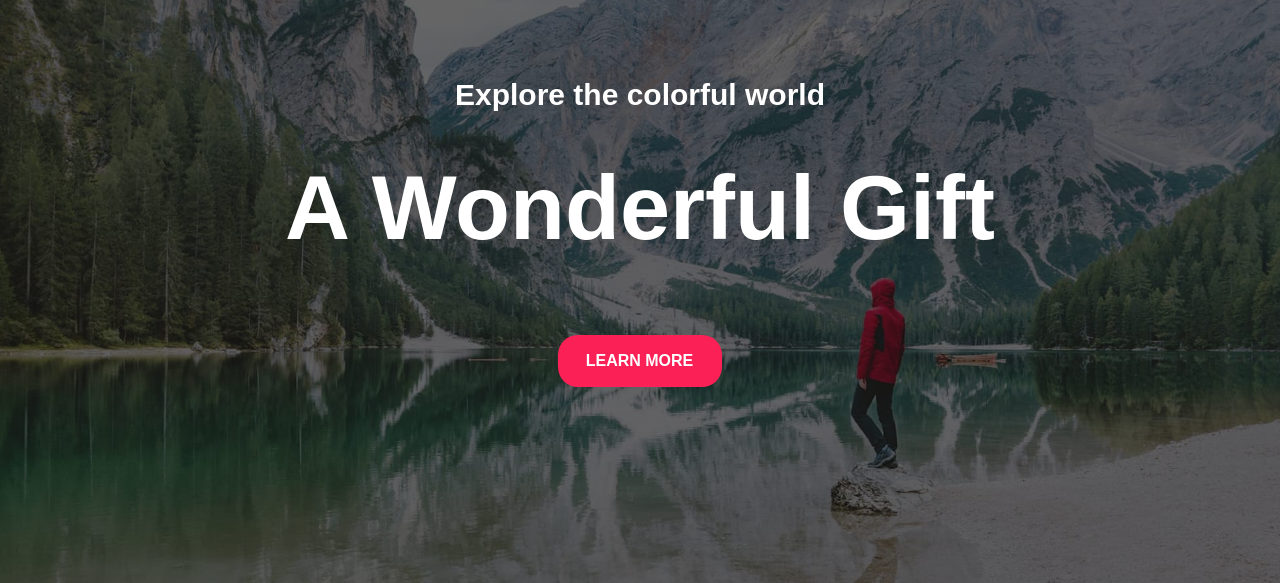
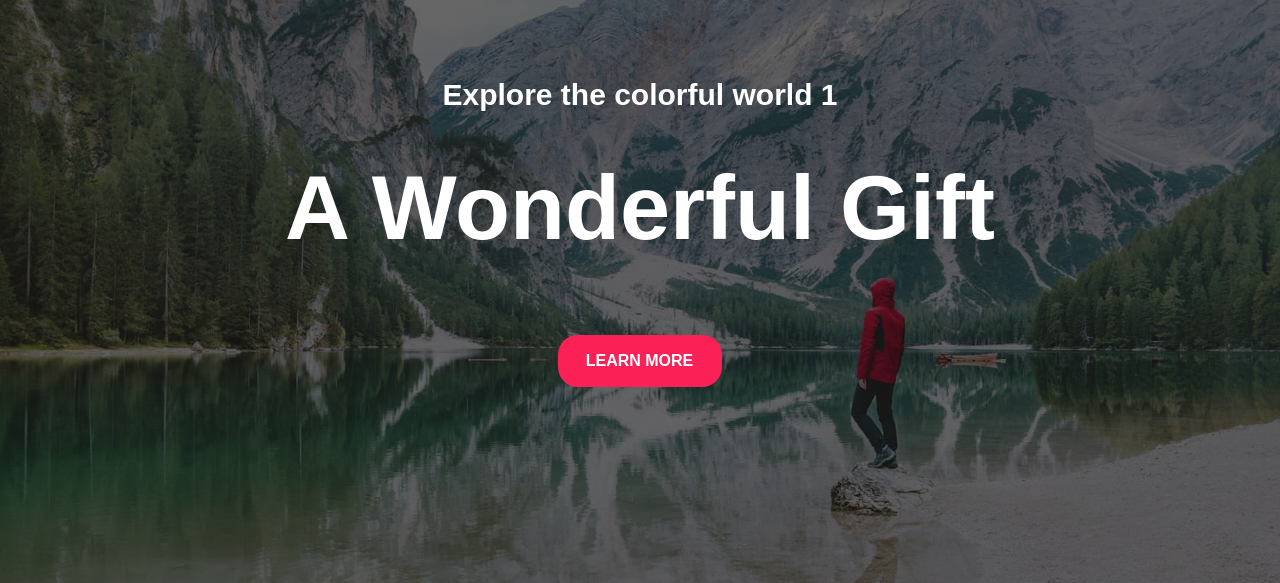
Before and after one commit to ewenlarrieu/Outdoor-Adventure, a plain HTML site: page index.html in a window 1280 px wide. Shown: the part 113-696 px from the top of the page. Drawn offline with Linux system fonts and the light colour scheme.

Commit message:
4 commit

```diff
--- a/index.html
+++ b/index.html
@@ -35,7 +35,7 @@
 
         </nav>
         <section>
-            <p>Explore the colorful world</p>
+            <p>Explore the colorful world 1</p>
 
             <h1>A Wonderful Gift</h1>
             <button class="button">LEARN MORE</button>
```
